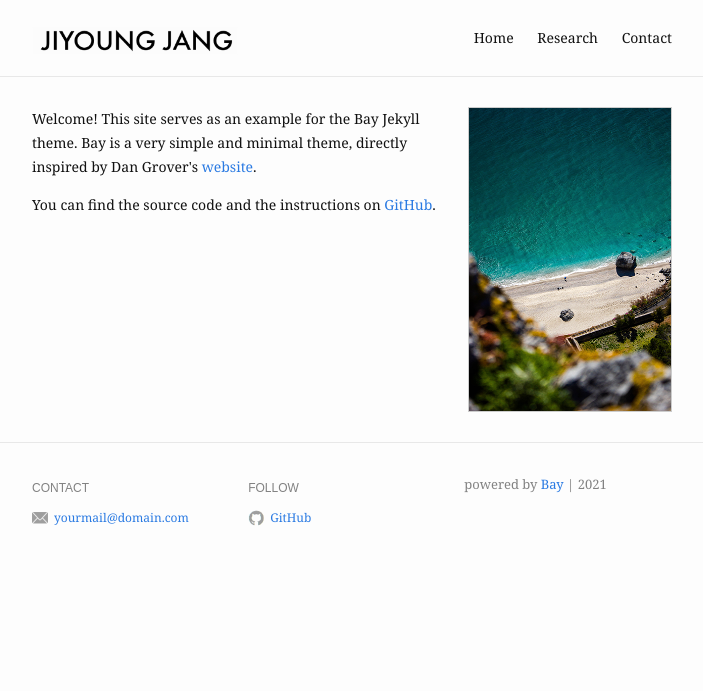
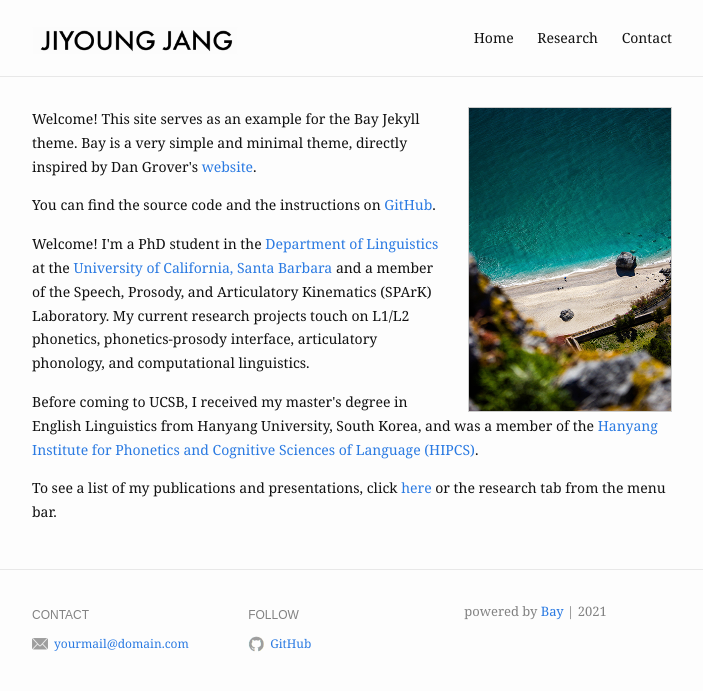
Before and after one commit to jiyoungj/jiyoungj.github.io, a Jekyll site: the page built from index.md, in a window 1280 px wide. Shown: the top 691 px of the page, without its empty margins (288-991 px from the left). Built offline with Jekyll 4.4.1, drawn with Linux system fonts in a browser that asks for light colours.

Commit message:
Update index.md

```diff
--- a/index.md
+++ b/index.md
@@ -12,3 +12,15 @@
 <p>
   You can find the source code and the instructions on <a href="https://github.com/eliottvincent/bay">GitHub</a>.
 </p>
+
+<p>
+  Welcome! I'm a PhD student in the <a href="https://www.linguistics.ucsb.edu">Department of Linguistics</a> at the <a href="https://www.ucsb.edu">University of California, Santa Barbara</a> and a member of the Speech, Prosody, and Articulatory Kinematics (SPArK) Laboratory. My current research projects touch on L1/L2 phonetics, phonetics-prosody interface, articulatory phonology, and computational linguistics.
+</p>
+
+<p>
+  Before coming to UCSB, I received my master's degree in English Linguistics from Hanyang University, South Korea, and was a member of the <a href="https://site.hanyang.ac.kr/web/tcho/phonetics-lab">Hanyang Institute for Phonetics and Cognitive Sciences of Language (HIPCS)</a>.
+</p>
+
+<p>
+  To see a list of my publications and presentations, click <a href="https://jiyoungj.github.io/research/">here</a> or the research tab from the menu bar.
+</p>
```
